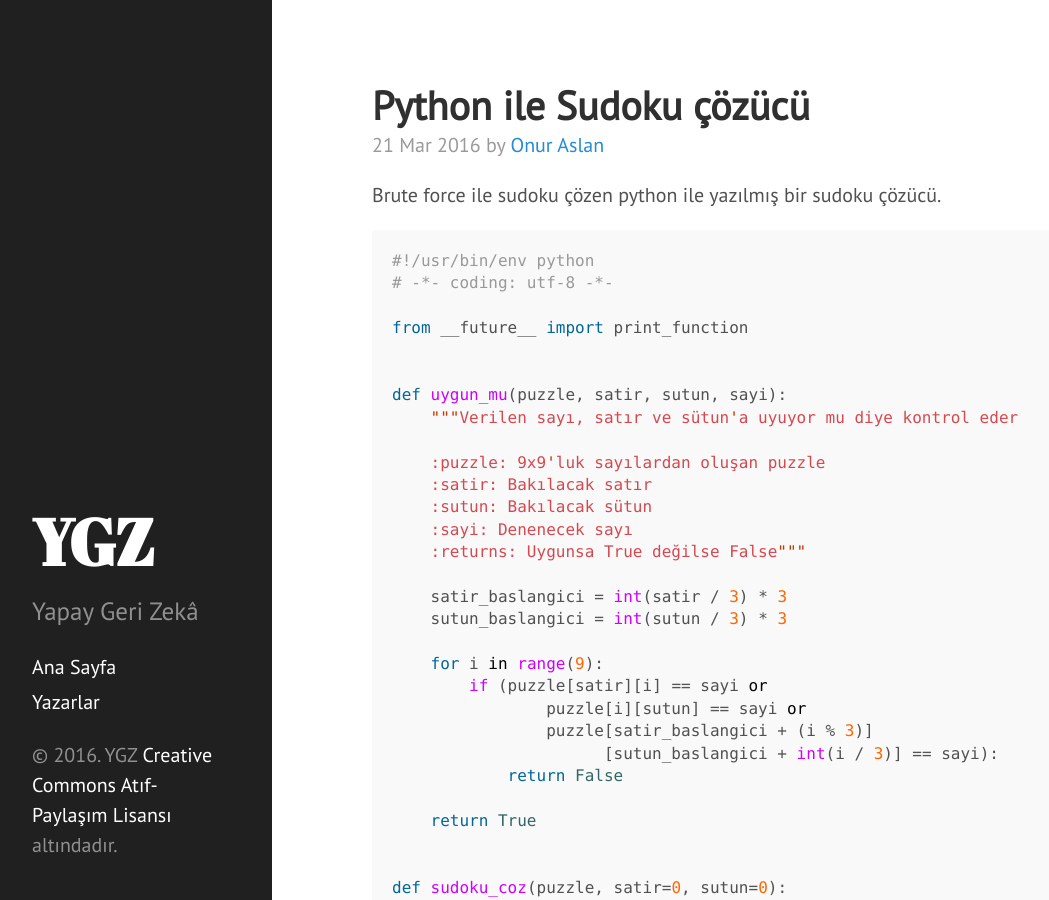
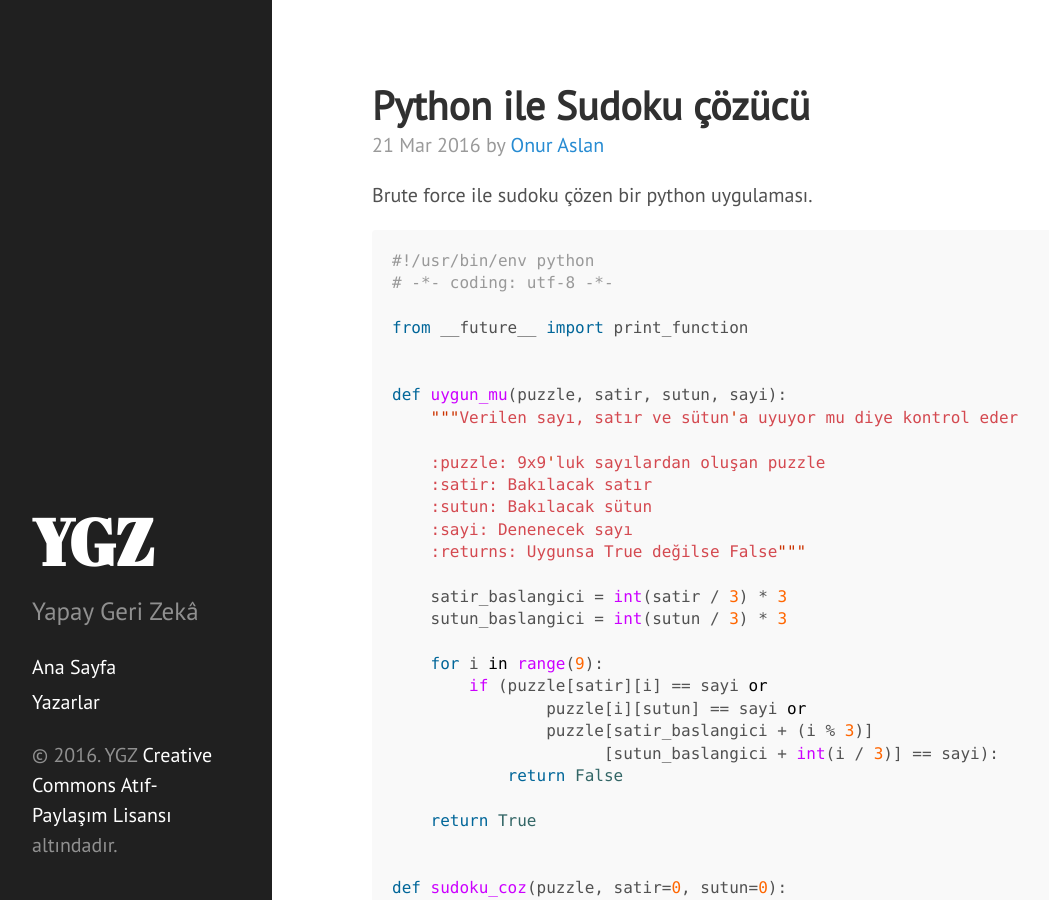
Before and after one commit to yapaygerizeka/yapaygerizeka.github.io, a Jekyll site: the page built from _posts/onur/2016-03-21-python-ile-sudoku-cozucu.md, in a window 1280 px wide and 900 px high. Shown: the whole window, without its empty margins (8-1057 px from the left). Built offline with Jekyll 4.4.1, drawn with Linux system fonts in a browser that asks for light colours; nearby versions of some CDN libraries; comment, search, counter and statistics services are not loaded.

Commit message:
Doğru düzgün cümle
"Brute force ile sudoku çözen python ile yazılmış bir sudoku çözücü."
ne demek mq

````diff
--- a/_posts/onur/2016-03-21-python-ile-sudoku-cozucu.md
+++ b/_posts/onur/2016-03-21-python-ile-sudoku-cozucu.md
@@ -5,7 +5,7 @@ author: onur
 date: Mon, 21 Mar 2016 17:48:16 +0200
 ---
 
-Brute force ile sudoku çözen python ile yazılmış bir sudoku çözücü.
+Brute force ile sudoku çözen bir python uygulaması.
 
 
 ```python
````
